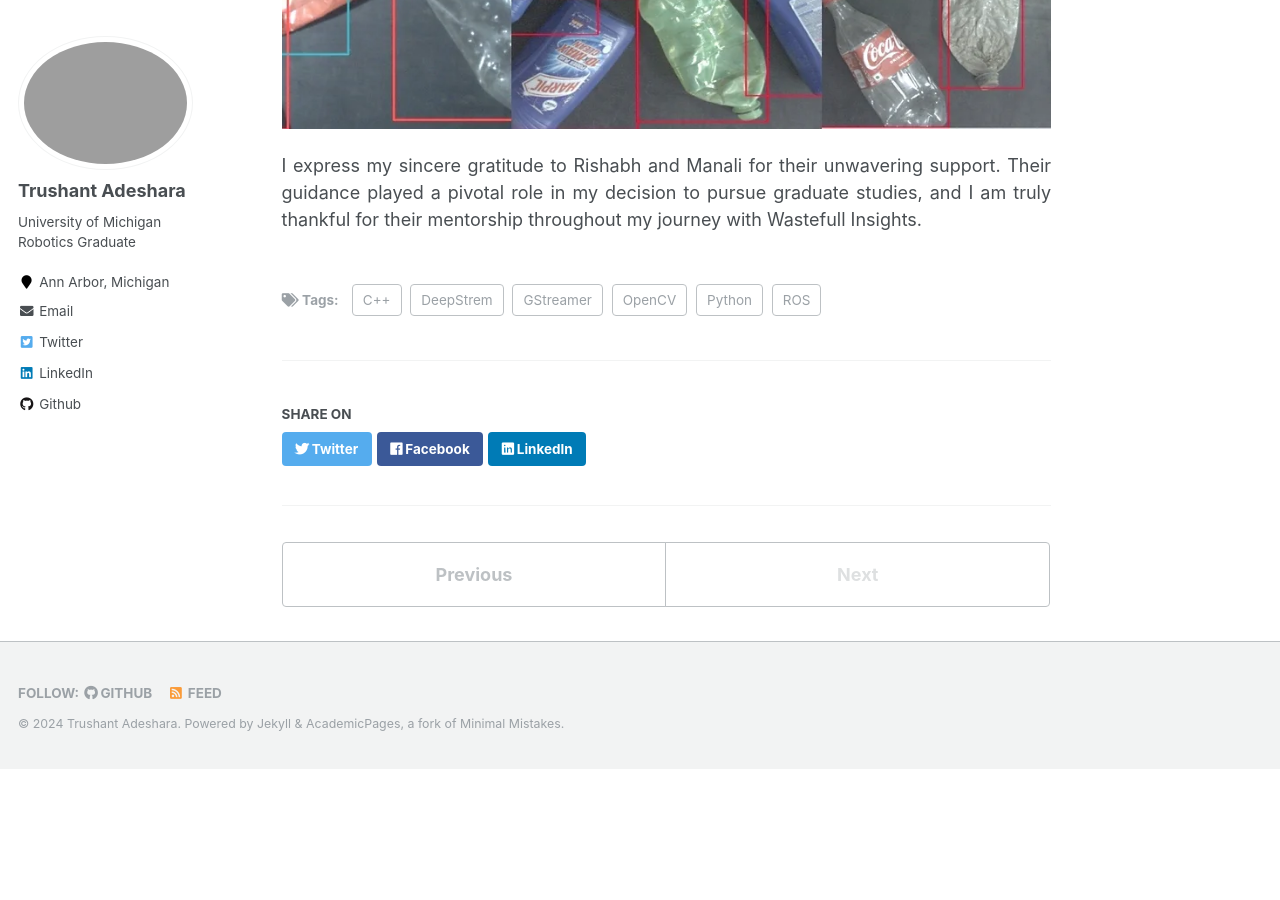
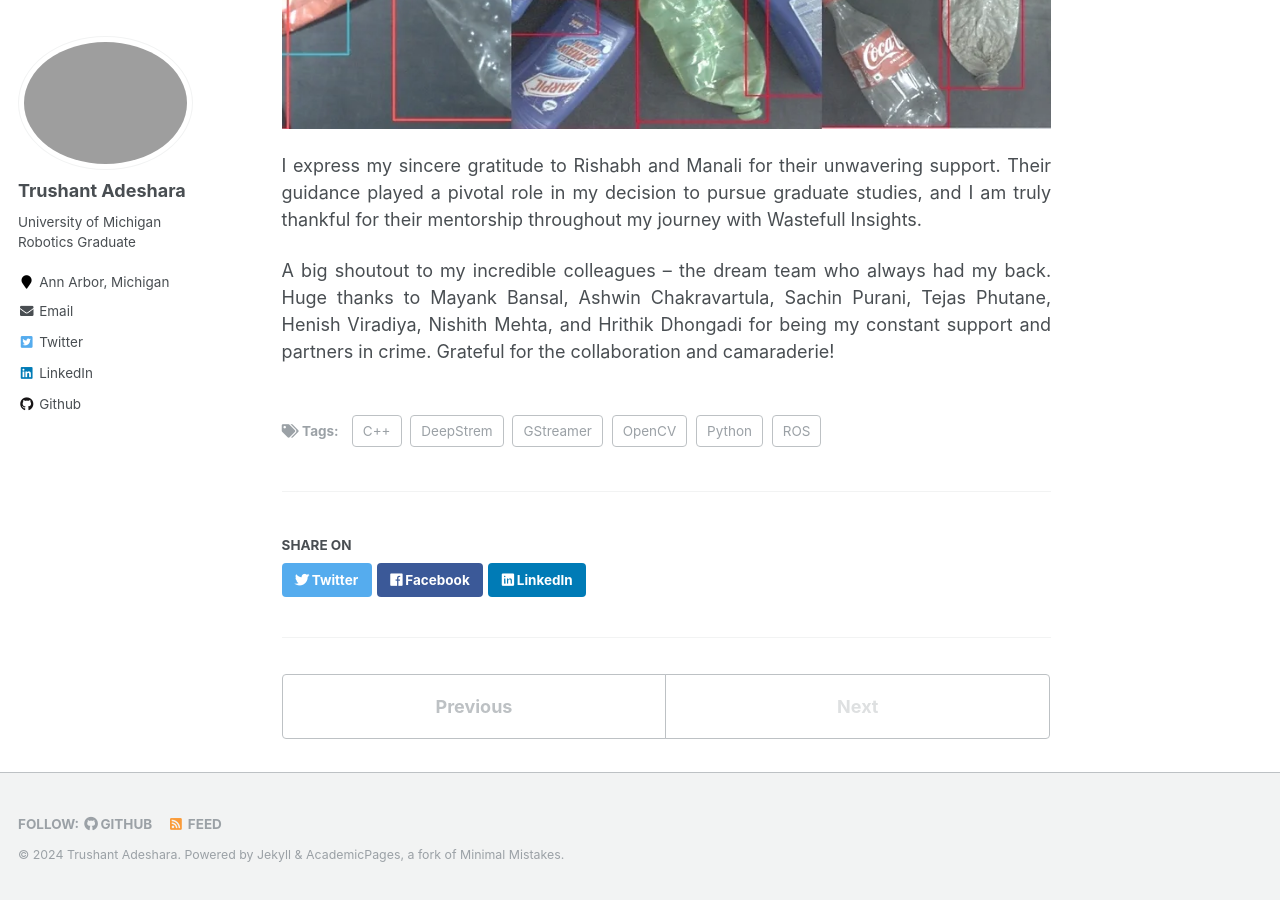
Before and after one commit to trushant05/trushant05.github.io, a Jekyll site: the page built from _work/2023-07-10-work-3.md, in a window 1280 px wide and 900 px high, scrolled down 2771 px. Built offline with Jekyll 4.4.1, drawn with Linux system fonts in a browser that asks for light colours; before the commit the page ends 3540 px from its top, so only the background shows below that.

Commit message:
final update on WI post

```diff
--- a/_work/2023-07-10-work-3.md
+++ b/_work/2023-07-10-work-3.md
@@ -43,3 +43,6 @@ Throughout my tenure, I extensively collaborated with the Jetson ecosystem. Init
 
 <p style="text-align: justify">
 I express my sincere gratitude to Rishabh and Manali for their unwavering support. Their guidance played a pivotal role in my decision to pursue graduate studies, and I am truly thankful for their mentorship throughout my journey with Wastefull Insights. </p>
+
+<p style="text-align: justify">
+A big shoutout to my incredible colleagues – the dream team who always had my back. Huge thanks to Mayank Bansal, Ashwin Chakravartula, Sachin Purani, Tejas Phutane, Henish Viradiya, Nishith Mehta, and Hrithik Dhongadi for being my constant support and partners in crime. Grateful for the collaboration and camaraderie! </p>
```
